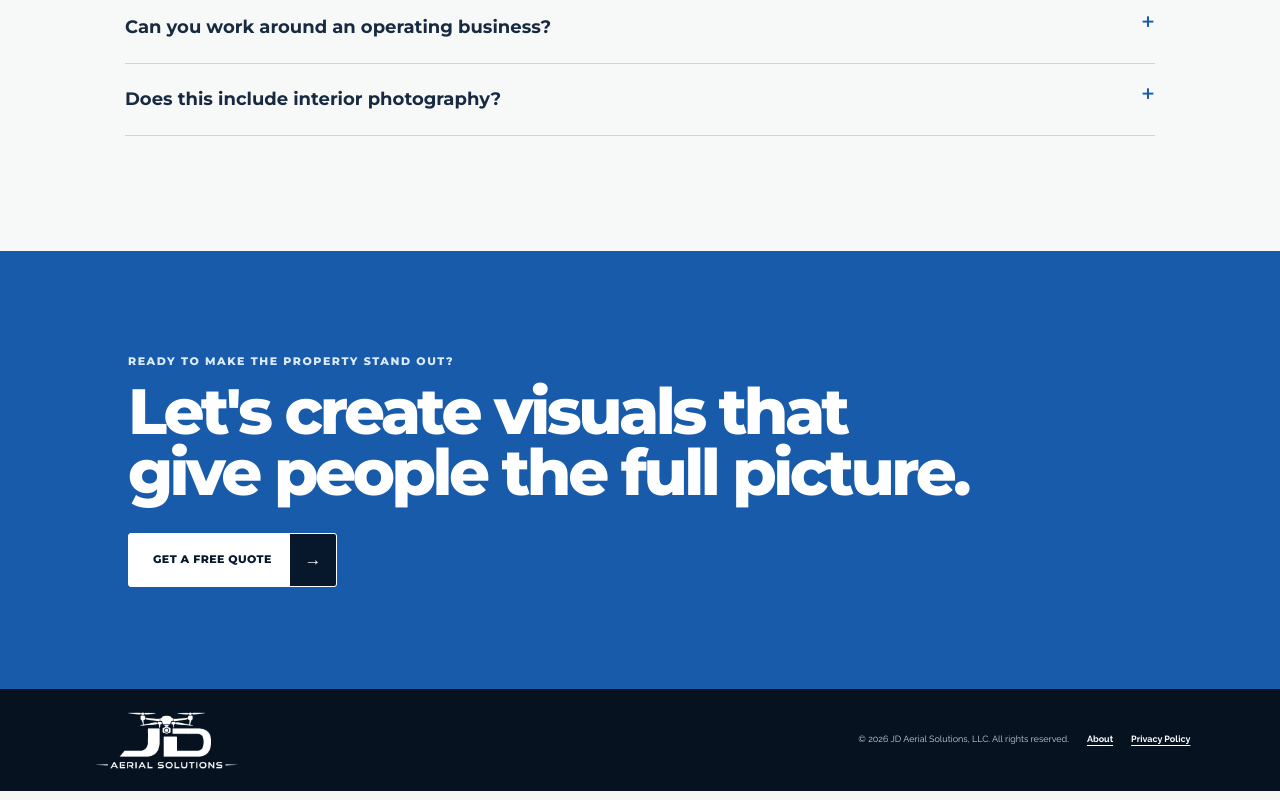
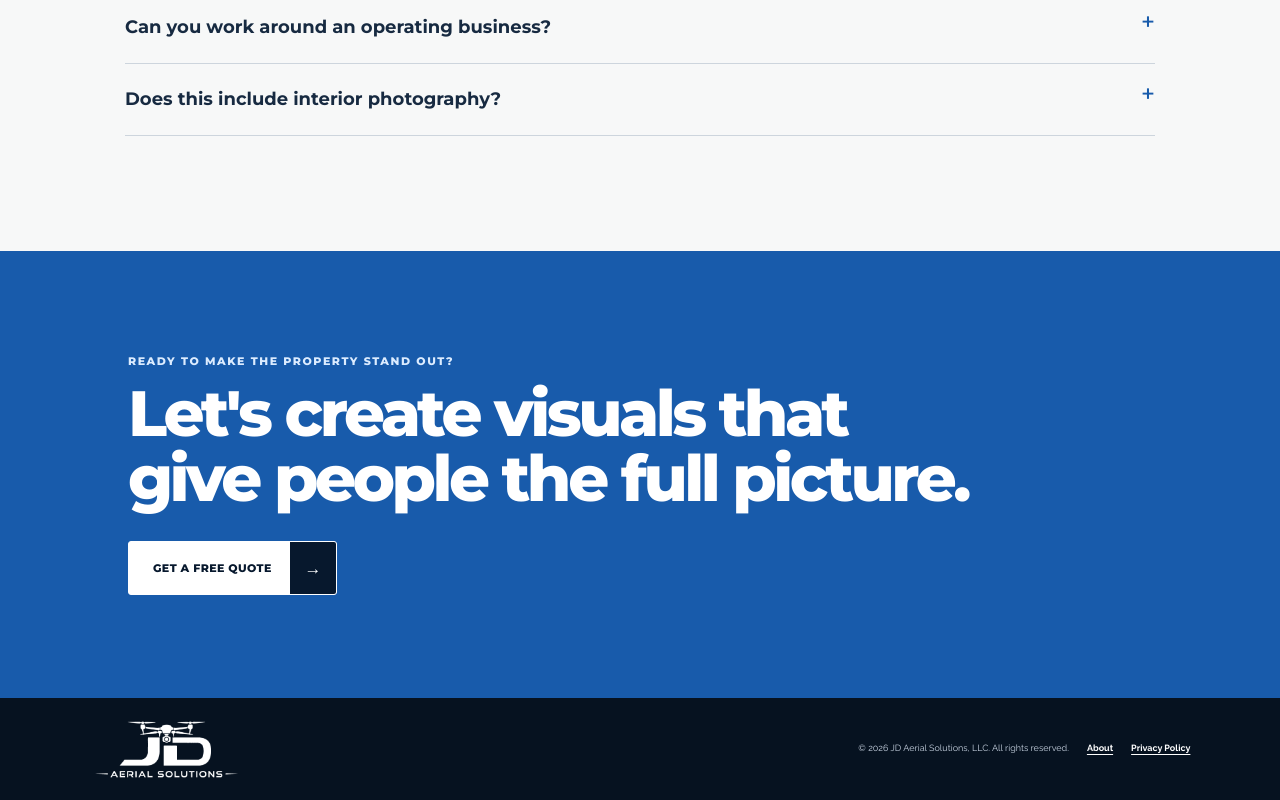
Before and after one commit to jaredjdiaz/jd-aerial-solutions, a Next.js app: page /commercial-properties in a window 1280 px wide. Shown: the part 3361-4161 px from the top of the page. Built offline with nearby package versions, Linux system fonts and the light colour scheme.

Commit message:
Fix service CTA headline spacing

```diff
--- a/app/globals.css
+++ b/app/globals.css
@@ -208,7 +208,7 @@ h1,h2,h3,.hero-copy>p:first-child { font-family:"Montserrat",Arial,Helvetica,san
 .service-faq details p { max-width:760px; margin:14px 0 0; color:#576779; font-size:15px; font-weight:500; line-height:1.65; }
 .service-page-cta { padding:clamp(70px,8vw,115px) clamp(25px,10vw,150px); color:#fff; background:var(--blue); }
 .service-page-cta > p { margin:0 0 11px; color:#dcecff; font-family:"Montserrat",Arial,sans-serif; font-size:11px; font-weight:800; letter-spacing:.14em; text-transform:uppercase; }
-.service-page-cta h2 { max-width:850px; font-size:clamp(2.5rem,5vw,5.3rem); line-height:.95; }
+.service-page-cta h2 { max-width:850px; font-size:clamp(2.5rem,5vw,5.3rem); line-height:1.02; }
 .service-page-cta .quote-hero { margin-top:30px; background:#fff; border-color:#fff; color:var(--navy); box-shadow:none; }
 .service-page-cta .quote-hero > i { color:#fff; background:var(--navy); border-color:var(--navy); }
 
```
